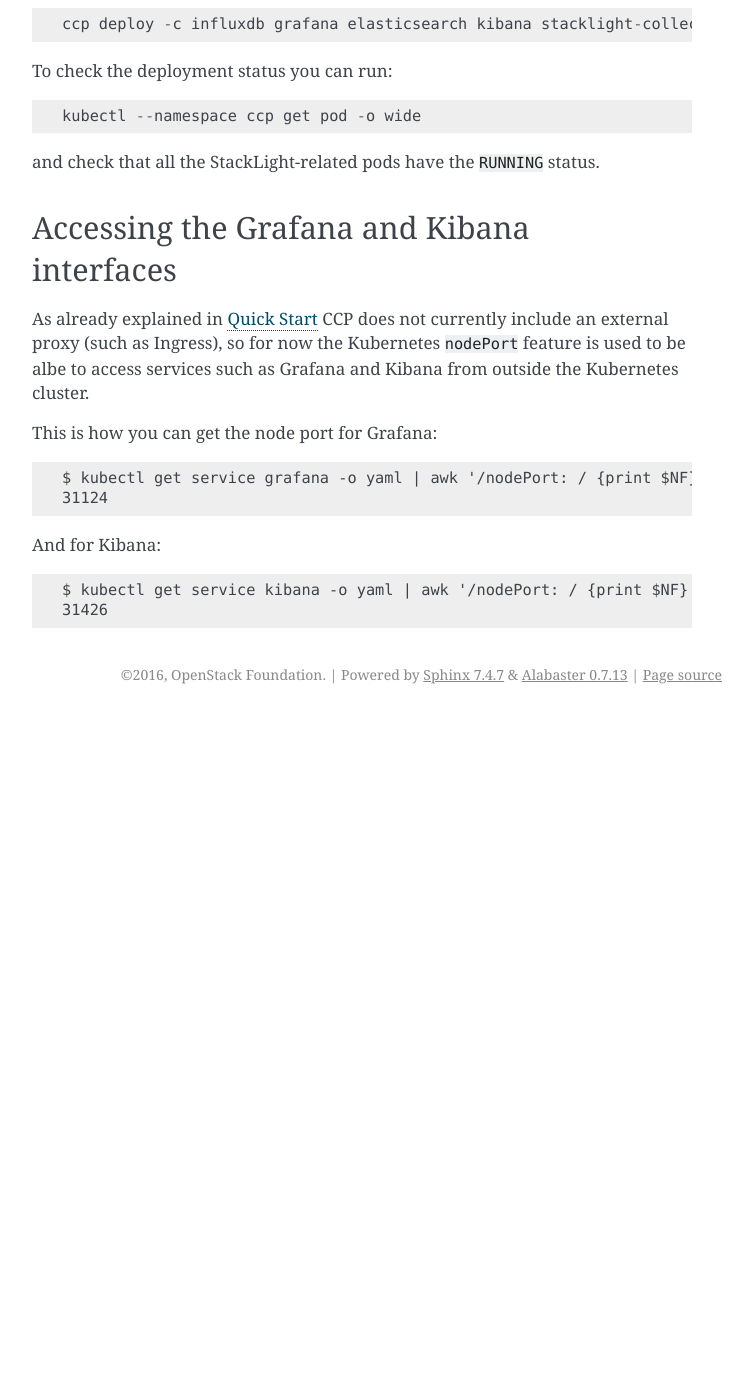
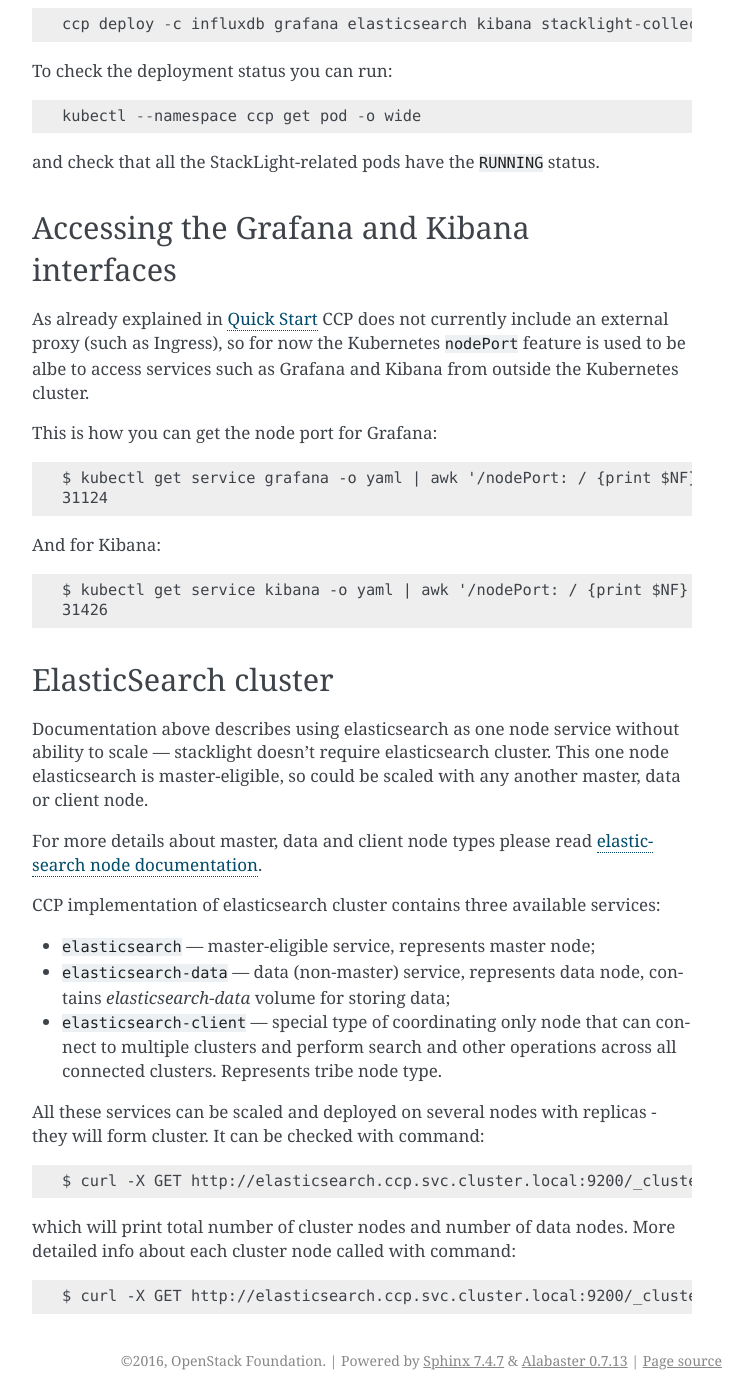
Before and after one commit to openstack-archive/fuel-ccp, a Sphinx documentation site: the page built from doc/source/monitoring_and_logging.rst, in a window 1280 px wide and 1400 px high, scrolled down 2700 px. Shown: the whole window, without its empty margins (388-1141 px from the left). Built offline with Sphinx 7.4.7, drawn with Linux system fonts in a browser that asks for light colours; before the commit the page ends 3414 px from its top, so only the background shows below that; some of the changed text lies outside the part shown.

Commit message:
Add docs about elasticsearch cluster
Add new subtitle to monitoring and logging page,
which describes elasticsearch cluster and how it
could be used.

Change-Id: Iab01c03d07a8cb99076a34ff5f4423581fe8dce3
Depends-On: Ia8c74a335ffe9355e4c033d0998080ce56fb1d8f

```diff
--- a/doc/source/monitoring_and_logging.rst
+++ b/doc/source/monitoring_and_logging.rst
@@ -155,3 +155,40 @@
 
     $ kubectl get service kibana -o yaml | awk '/nodePort: / {print $NF}'
     31426
+
+ElasticSearch cluster
+=====================
+
+Documentation above describes using elasticsearch as one node service without
+ability to scale --- stacklight doesn't require elasticsearch cluster. This one
+node elasticsearch is master-eligible, so could be scaled with any another
+master, data or client node.
+
+For more details about master, data and client node types please read
+`elasticsearch node documentation <https://www.elastic.co/guide/en/
+elasticsearch/reference/5.2/modules-node.html>`_.
+
+CCP implementation of elasticsearch cluster contains three available services:
+
+* ``elasticsearch`` --- master-eligible service, represents master node;
+
+* ``elasticsearch-data`` --- data (non-master) service, represents data node,
+  contains `elasticsearch-data` volume for storing data;
+
+* ``elasticsearch-client`` --- special type of coordinating only node that can
+  connect to multiple clusters and perform search and other operations across
+  all connected clusters. Represents tribe node type.
+
+All these services can be scaled and deployed on several nodes with replicas -
+they will form cluster. It can be checked with command:
+
+::
+
+    $ curl -X GET http://elasticsearch.ccp.svc.cluster.local:9200/_cluster/health?pretty
+
+which will print total number of cluster nodes and number of data nodes. More
+detailed info about each cluster node called with command:
+
+::
+
+   $ curl -X GET http://elasticsearch.ccp.svc.cluster.local:9200/_cluster/state?pretty
```
